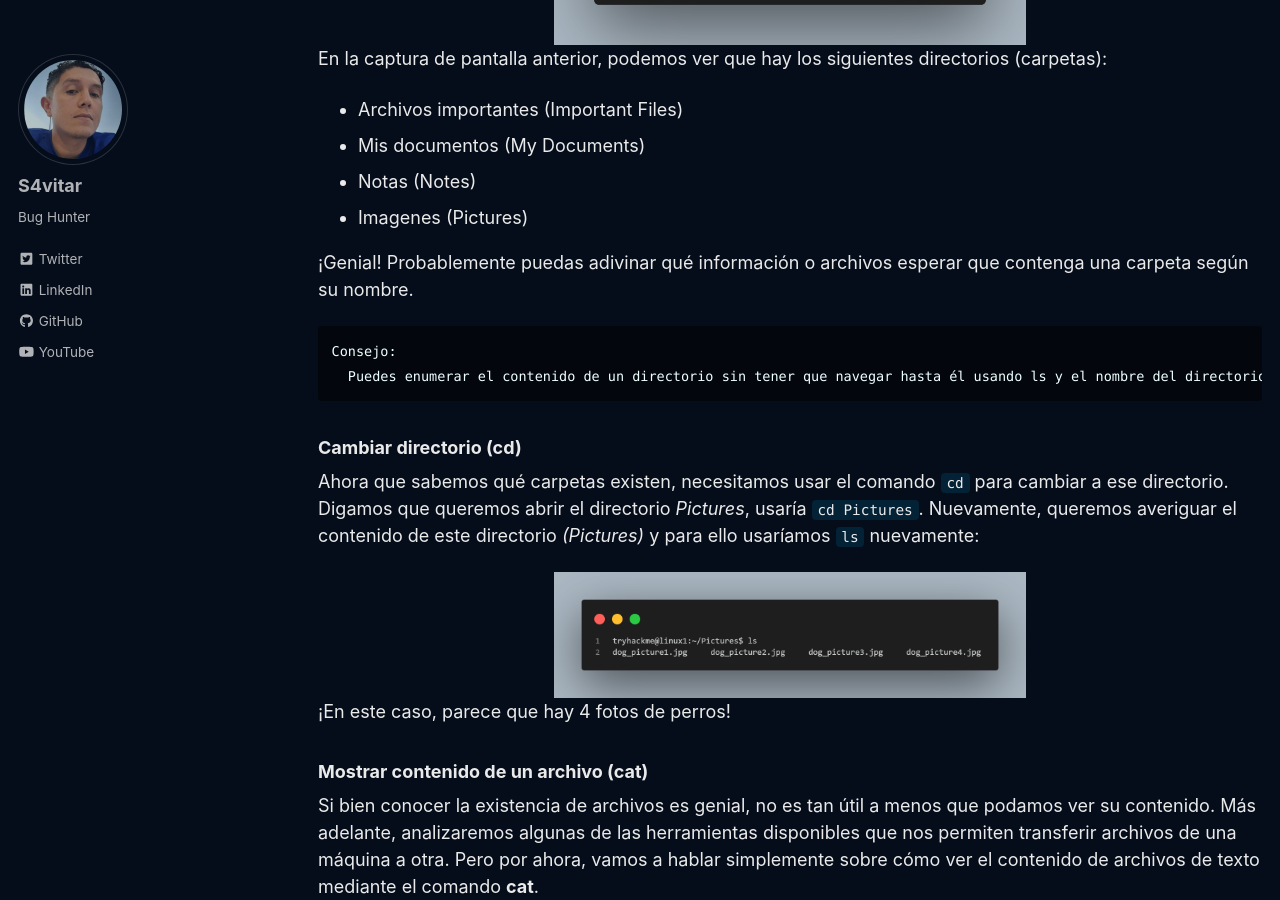
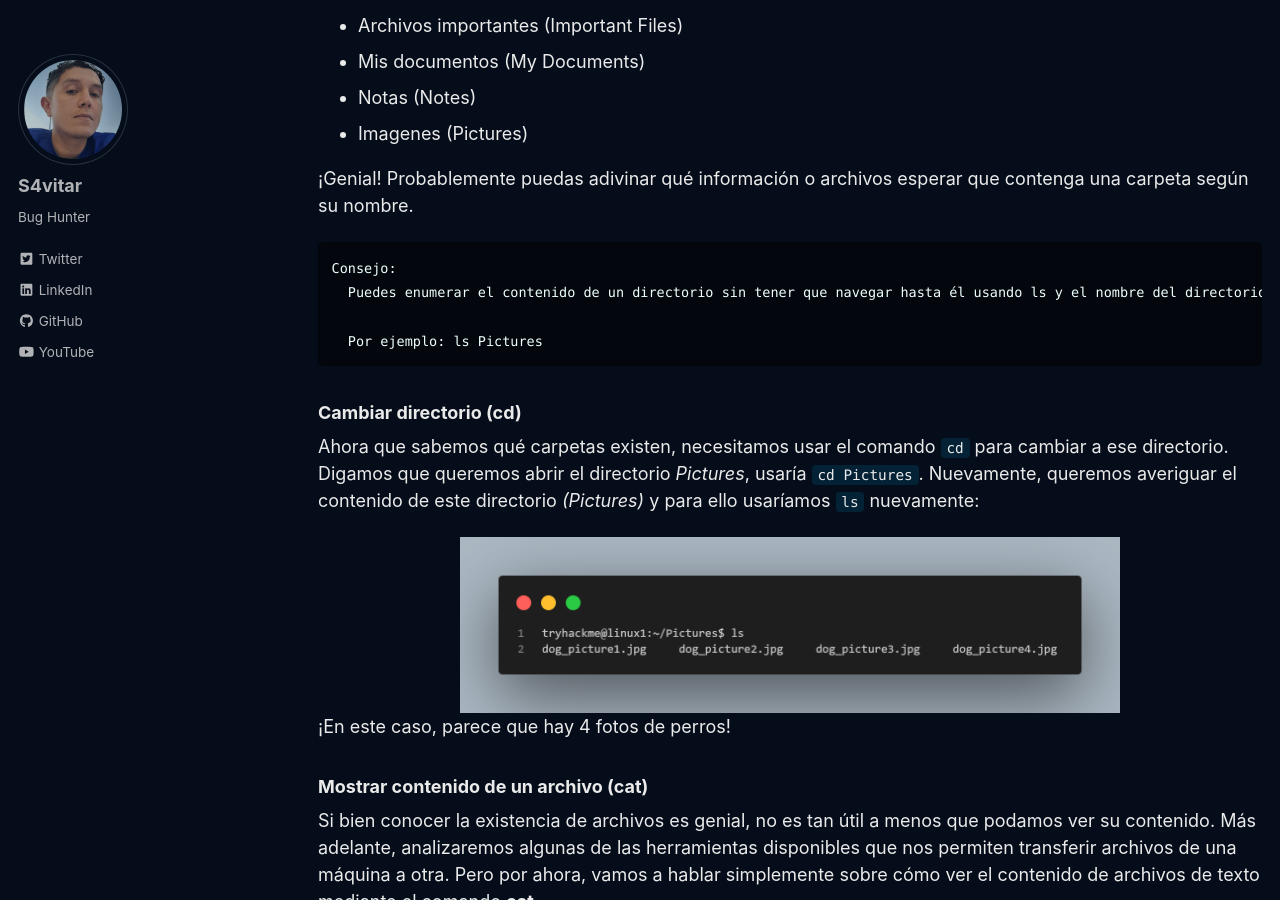
Before and after one commit to 4rleki-ing/TryH4ckm3.github.io, a Jekyll site: the page built from _posts/2024-03-21-Fundamentos-Linux-1.md, in a window 1280 px wide and 900 px high, scrolled down 5585 px. Built offline with Jekyll 4.4.1, drawn with Linux system fonts in a browser that asks for light colours; cached includes are drawn as plain includes; a script that is not in the unit is left out.

Commit message:
Update 2024-03-21-Fundamentos-Linux-1.md

````diff
--- a/_posts/2024-03-21-Fundamentos-Linux-1.md
+++ b/_posts/2024-03-21-Fundamentos-Linux-1.md
@@ -74,9 +74,7 @@
 
 La `Terminal` se basa exclusivamente en texto y, al principio, resulta intimidante. Sin embargo, si analizamos algunos de los comandos, después de un tiempo, ¡rápidamente te familiarizarás con el uso de la terminal!
 
-<center>
   <img src="https://4rleki-ing.github.io/TryH4ckm3.github.io/assets/images/Linux-1/Comandos.png" width="50%">
-</center>
 
 Necesitamos poder realizar funciones básicas como navegar hasta los archivos, mostrar su contenido y crear archivos. Los comandos para hacerlo se explican por sí solos (una vez que sepas qué son, por supuesto ...)
 
@@ -90,14 +88,10 @@
 Vea los fragmentos a continuación para ver un ejemplo de cómo se utiliza cada comando:
 
 - `echo`
-<center>
   <img src="https://4rleki-ing.github.io/TryH4ckm3.github.io/assets/images/Linux-1/echo.png" width="50%">
-</center>
 
 - `whoami`
-<center>
-  <img src="https://4rleki-ing.github.io/TryH4ckm3.github.io/assets/images/Linux-1/whoami.png" width="50%">
-</center>
+  <img src="https://4rleki-ing.github.io/TryH4ckm3.github.io/assets/images/Linux-1/whoami.png" width="45%">
 
 ### Responda las preguntas a continuación
 - Si quisiéramos mostrar el texto "TryHackMe", ¿cuál sería nuestro comando? `echo TryHackMe`
@@ -122,7 +116,7 @@
 Antes de poder hacer algo como averiguar el contenido de cualquier archivo o carpeta, necesitamos saber qué existe en primer lugar. Esto se puede hacer usando el comando `ls`.
 
 <center>
-  <img src="https://4rleki-ing.github.io/TryH4ckm3.github.io/assets/images/Linux-1/ls.png" width="50%">
+  <img src="https://4rleki-ing.github.io/TryH4ckm3.github.io/assets/images/Linux-1/ls.png" width="55%">
 </center>
 
 En la captura de pantalla anterior, podemos ver que hay los siguientes directorios (carpetas):
@@ -136,14 +130,16 @@
 
 ```text
 Consejo:
-  Puedes enumerar el contenido de un directorio sin tener que navegar hasta él usando ls y el nombre del directorio, (por ejemplo: ls Pictures)
+  Puedes enumerar el contenido de un directorio sin tener que navegar hasta él usando ls y el nombre del directorio.
+
+  Por ejemplo: ls Pictures
 ```
 
 ### Cambiar directorio (cd)
 Ahora que sabemos qué carpetas existen, necesitamos usar el comando `cd` para cambiar a ese directorio. Digamos que queremos abrir el directorio *Pictures*, usaría `cd Pictures`. Nuevamente, queremos averiguar el contenido de este directorio *(Pictures)* y para ello usaríamos `ls` nuevamente:
 
 <center>
-  <img src="https://4rleki-ing.github.io/TryH4ckm3.github.io/assets/images/Linux-1/cd.png" width="50%">
+  <img src="https://4rleki-ing.github.io/TryH4ckm3.github.io/assets/images/Linux-1/cd.png" width="70%">
 </center>
 
 ¡En este caso, parece que hay 4 fotos de perros!
@@ -164,7 +160,8 @@
 
 ```text
 Consejo:
-  Puede utilizar "cat" para mostrar el contenido de un archivo dentro de directorios sin tener que navegar hasta él utilizando cat y el nombre del directorio.
+  Puede utilizar "cat" para mostrar el contenido de un archivo dentro de directorios sin tener que navegar hasta él
+    utilizando cat y el nombre del directorio.
 
   Por ejemplo: cat /home/ubuntu/Documents/todo.txt
 ```
@@ -205,7 +202,7 @@
 Observe el fragmento que aparece a continuación; podemos ver una lista de directorios disponibles:
 
 <center>
-  <img src="https://4rleki-ing.github.io/TryH4ckm3.github.io/assets/images/Linux-1/find.png" width="50%">
+  <img src="https://4rleki-ing.github.io/TryH4ckm3.github.io/assets/images/Linux-1/find.png" width="60%">
 </center>
 
 1. Escritorio (Desktop)
@@ -220,7 +217,7 @@
 Si recordamos el nombre del archivo, podemos simplemente usar `find -name passwords.txt` donde el comando buscará en cada carpeta de nuestro directorio actual ese archivo específico de la siguiente manera:
 
 <center>
-  <img src="https://4rleki-ing.github.io/TryH4ckm3.github.io/assets/images/Linux-1/find-passwords.png" width="50%">
+  <img src="https://4rleki-ing.github.io/TryH4ckm3.github.io/assets/images/Linux-1/find-passwords.png" width="55%">
 </center>
 
 `find` ha logrado encontrar el archivo, resulta que se encuentra en `folder1/passwords.txt`, genial. Pero digamos que no sabemos el nombre del archivo o que queremos buscar todos los archivos que tengan una extensión como `.txt`; ¡*find* también nos permite hacer eso!
````
